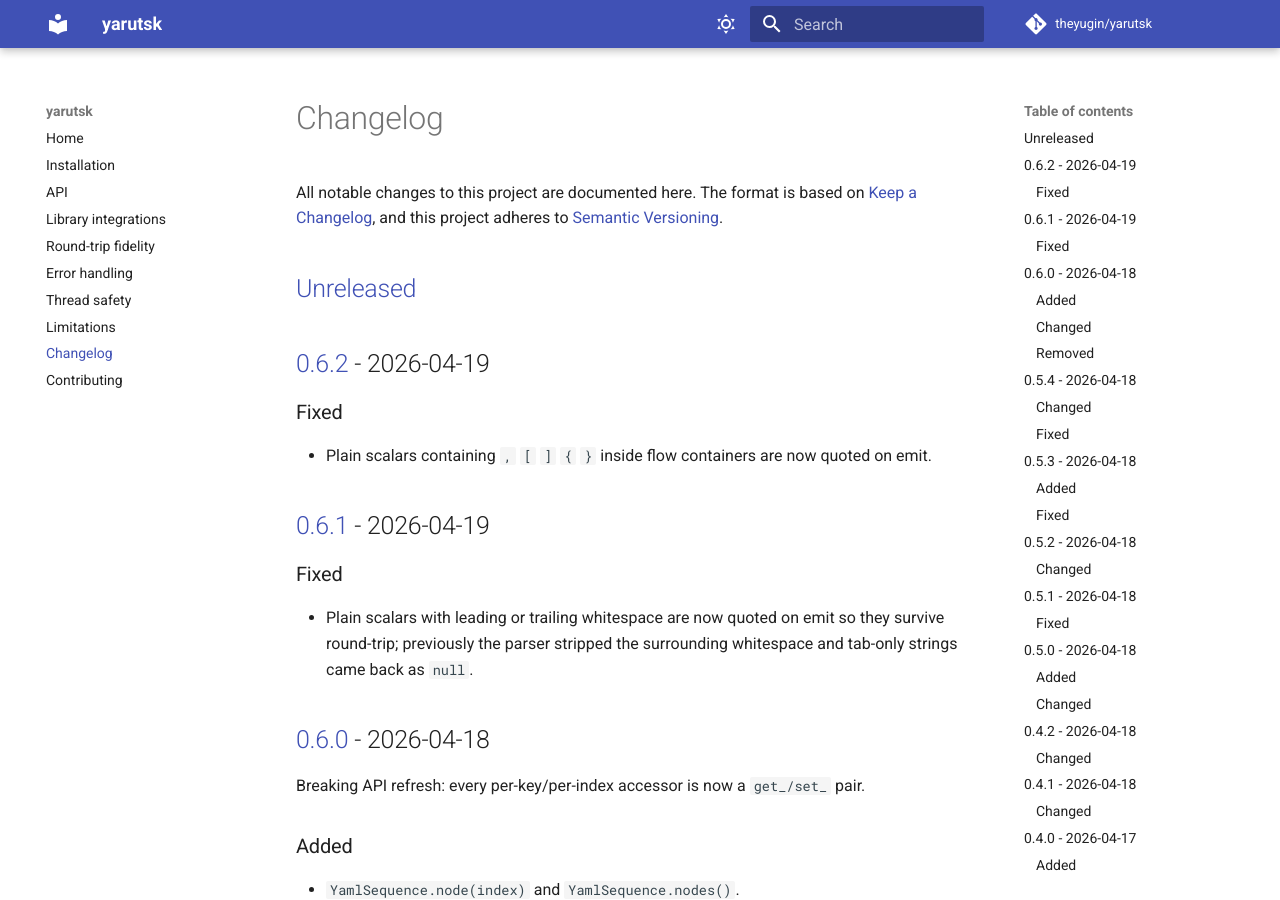
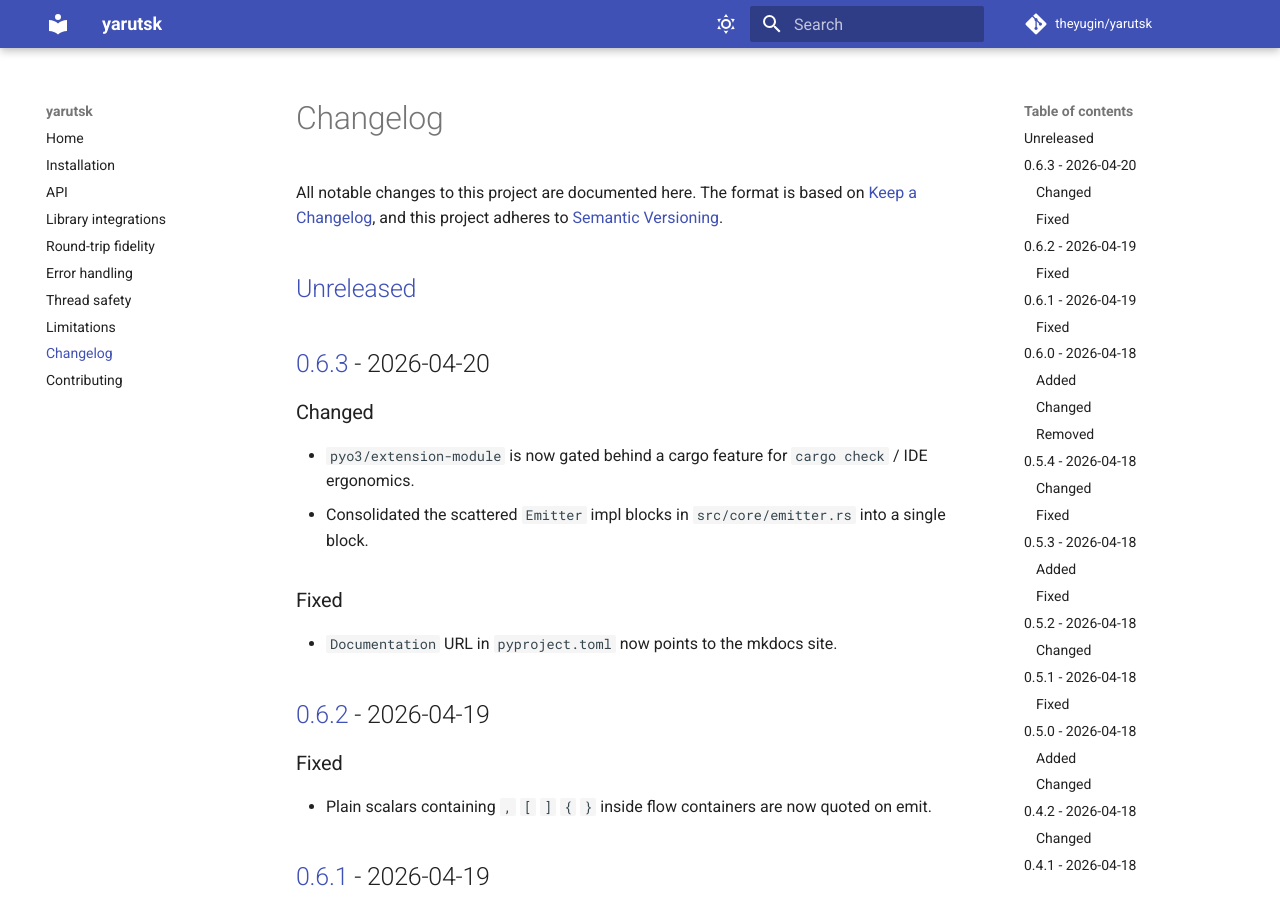
Before and after one commit to theyugin/yarutsk, an MkDocs documentation site: the page built from docs/changelog.md, in a window 1280 px wide and 900 px high. Built offline with MkDocs 1.6.1 and Material for MkDocs 9.7.7, drawn with Linux system fonts in a browser that asks for light colours; comment, search, counter and statistics services are not loaded.

Commit message:
chore: release v0.6.3 (#13)
- Gate `pyo3/extension-module` behind a cargo feature for `cargo check` / IDE ergonomics.
- Consolidate scattered `Emitter` impl blocks in src/core/emitter.rs.
- Fix PyPI Documentation URL to point at the mkdocs site.

```diff
--- a/docs/changelog.md
+++ b/docs/changelog.md
@@ -3,6 +3,15 @@
 All notable changes to this project are documented here. The format is based on [Keep a Changelog](https://keepachangelog.com/en/1.1.0/), and this project adheres to [Semantic Versioning](https://semver.org/spec/v2.0.0.html).
 
 ## [Unreleased]
+
+## [0.6.3] - 2026-04-20
+
+### Changed
+- `pyo3/extension-module` is now gated behind a cargo feature for `cargo check` / IDE ergonomics.
+- Consolidated the scattered `Emitter` impl blocks in `src/core/emitter.rs` into a single block.
+
+### Fixed
+- `Documentation` URL in `pyproject.toml` now points to the mkdocs site.
 
 ## [0.6.2] - 2026-04-19
 
@@ -142,7 +151,8 @@ Breaking API refresh: every per-key/per-index accessor is now a `get_/set_` pair
 ### Changed
 - Significant internal refactor of the Rust data model and PyO3 bindings.
 
-[Unreleased]: https://github.com/theyugin/yarutsk/compare/v0.6.2...HEAD
+[Unreleased]: https://github.com/theyugin/yarutsk/compare/v0.6.3...HEAD
+[0.6.3]: https://github.com/theyugin/yarutsk/compare/v0.6.2...v0.6.3
 [0.6.2]: https://github.com/theyugin/yarutsk/compare/v0.6.1...v0.6.2
 [0.6.1]: https://github.com/theyugin/yarutsk/compare/v0.6.0...v0.6.1
 [0.6.0]: https://github.com/theyugin/yarutsk/compare/v0.5.4...v0.6.0
--- a/pyproject.toml
+++ b/pyproject.toml
@@ -27,12 +27,13 @@ classifiers = [
 [project.urls]
 Homepage = "https://github.com/theyugin/yarutsk"
 Repository = "https://github.com/theyugin/yarutsk"
-Documentation = "https://github.com/theyugin/yarutsk/blob/main/README.md"
+Documentation = "https://theyugin.github.io/yarutsk/"
 Changelog = "https://github.com/theyugin/yarutsk/blob/main/CHANGELOG.md"
 Issues = "https://github.com/theyugin/yarutsk/issues"
 
 [tool.maturin]
 include = ["yarutsk.pyi"]
+features = ["extension-module"]
 
 [tool.mypy]
 files = ["tests/typing_check.py"]
```
Also changed, not shown: CHANGELOG.md (+11 -1 lines), Cargo.toml (+5 -2 lines), 1 other file.
